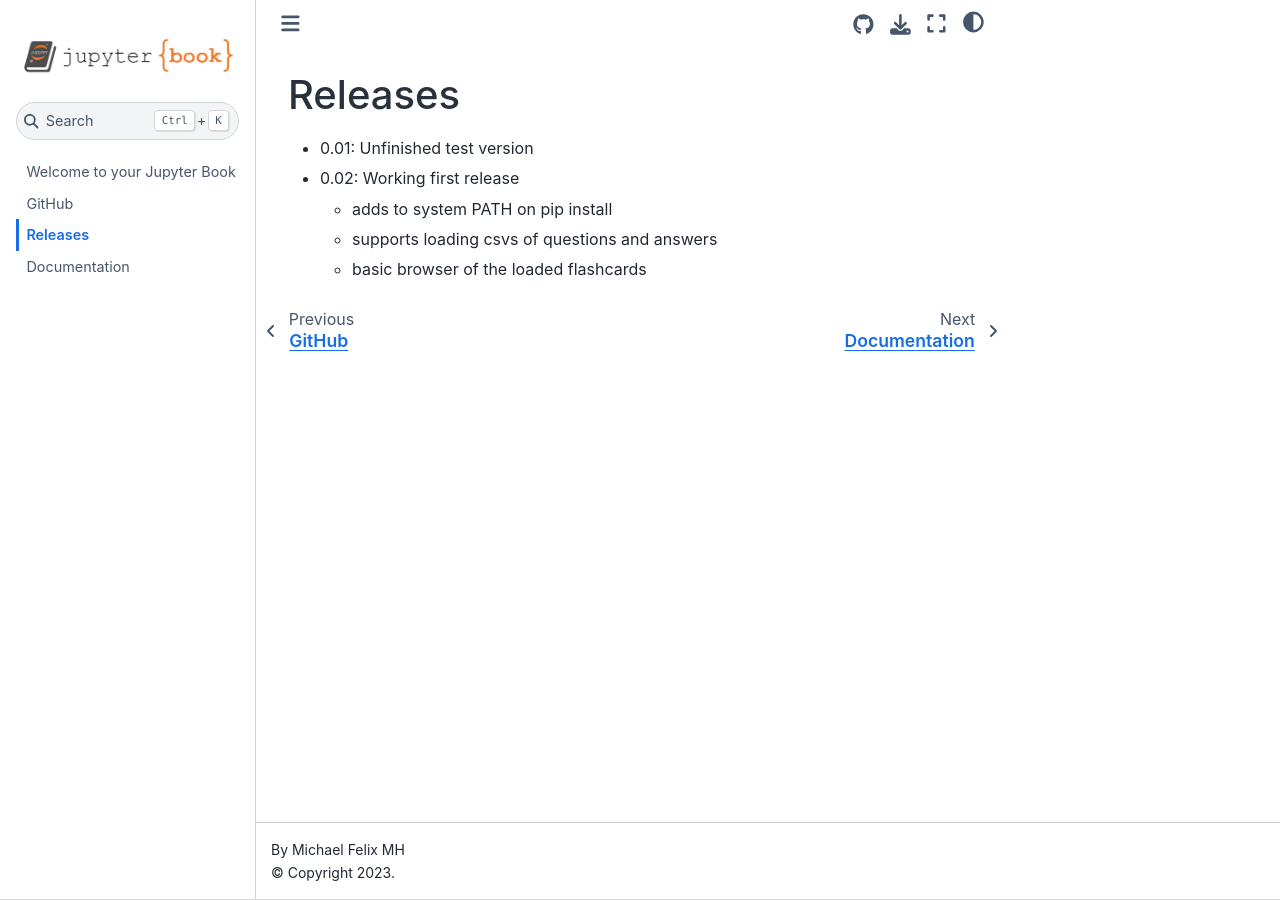
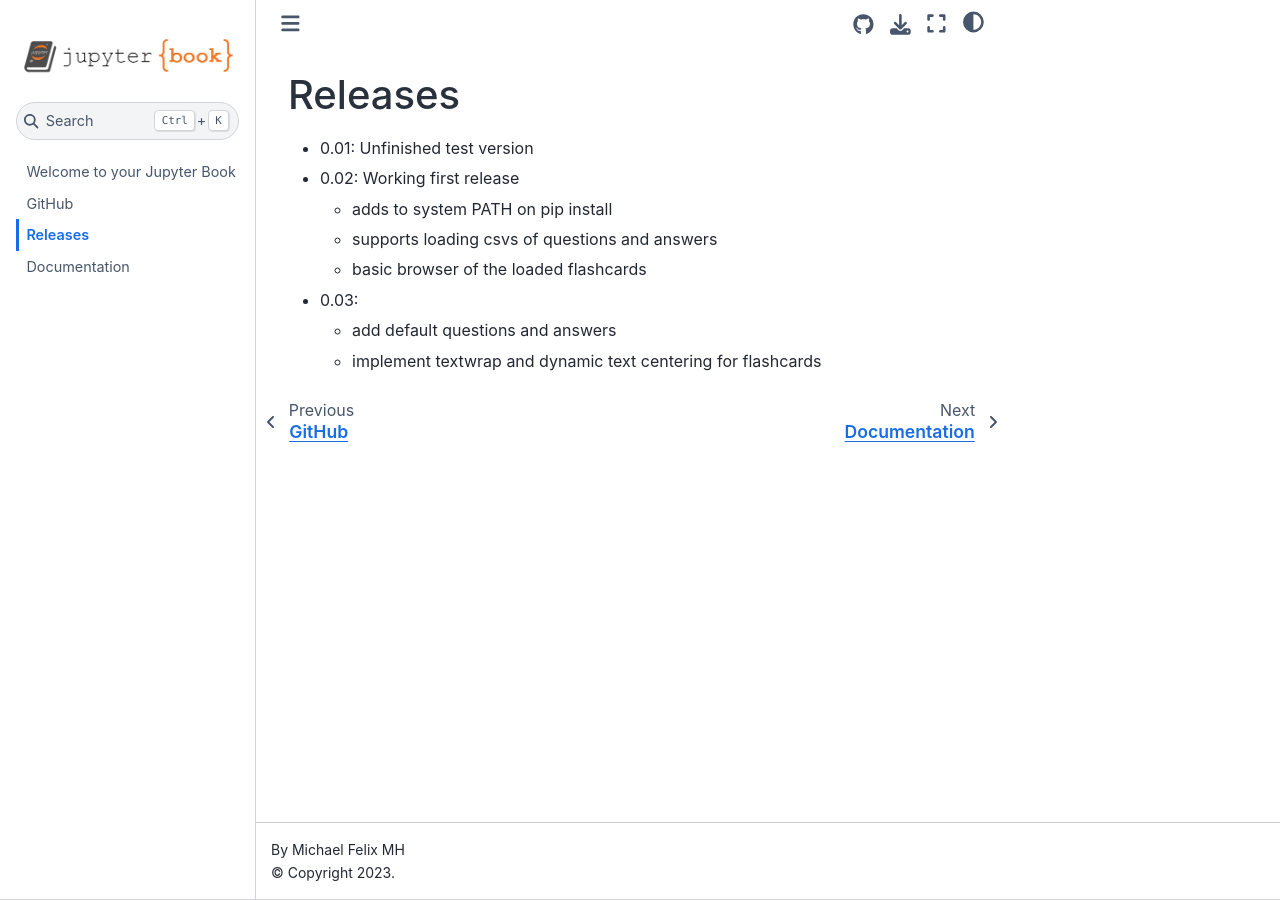
Before and after one commit to mike-fmh/simple-quizzer, a Jupyter Book: the page built from docs/releases.md, in a window 1280 px wide. Built offline with Jupyter Book 1.0.4 settings and Sphinx 7.4.7 and the Sphinx Book theme 1.1.4, drawn with Linux system fonts in a browser that asks for light colours.

Commit message:
start 0.03

```diff
--- a/docs/releases.md
+++ b/docs/releases.md
@@ -5,3 +5,6 @@
    - adds to system PATH on pip install
    - supports loading csvs of questions and answers
    - basic browser of the loaded flashcards
+- 0.03:
+   - add default questions and answers
+   - implement textwrap and dynamic text centering for flashcards
```
